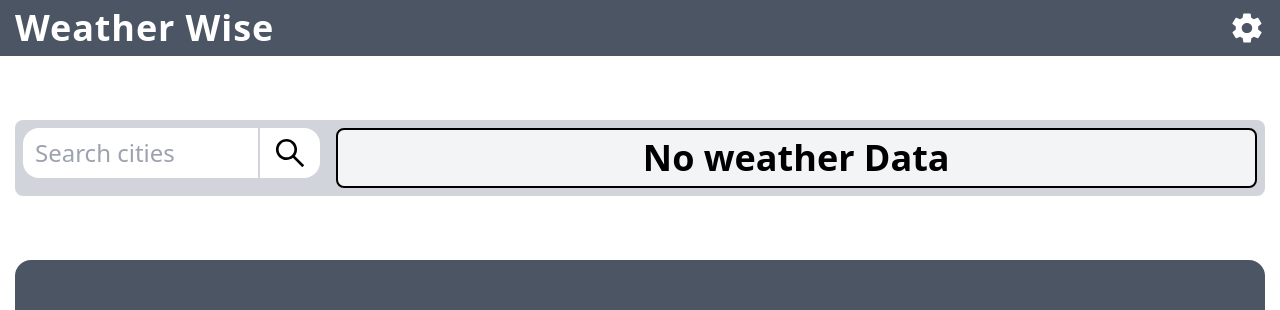
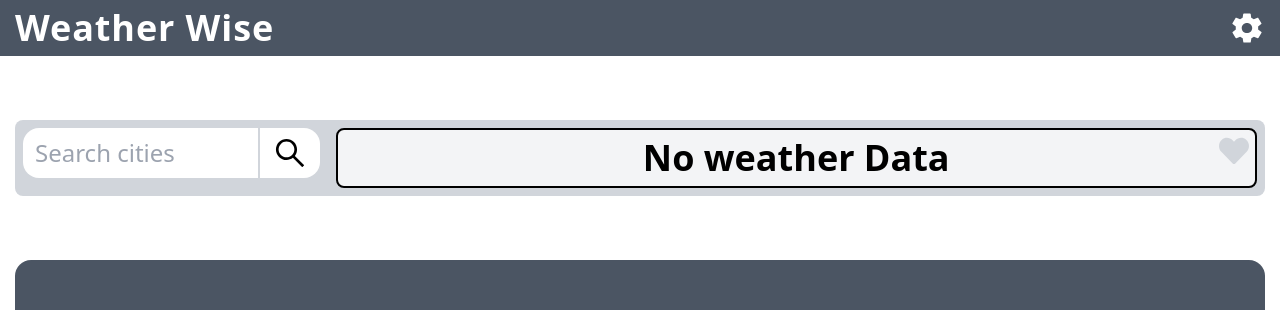
Before and after one commit to csutrick/Weather-Wise, a React (Create React App) app in the folder client/: page / in a window 1280 px wide. Shown: the top 310 px of the page. Built offline with nearby package versions, Linux system fonts and the light colour scheme.

Commit message:
Added favorite button

```diff
--- a/client/src/pages/Home.js
+++ b/client/src/pages/Home.js
@@ -1,6 +1,7 @@
 import React, { useState, useEffect } from 'react';
 import { AiOutlineSearch } from 'react-icons/ai';
 import { BsFillTrashFill } from 'react-icons/bs'
+import { FaHeart } from "react-icons/fa";
 
 import SearchResults from '../components/SearchResults';
 
@@ -8,6 +9,7 @@ const Home = () => {
   const [city, setCity] = useState('');
   const [weatherData, setWeatherData] = useState(null);
   const [pastSearches, setPastSearches] = useState([]);
+  const [isLiked, setIsLiked] = useState(false);
 
   const handleSearch = async () => {
     try {
@@ -46,8 +48,17 @@ const Home = () => {
     setPastSearches(savedCities);
   }, []);
 
+  const favToggle = () => {
+    setIsLiked((prevIsLiked) => !prevIsLiked);
+  };
+
   return (
-      <main className='bg-white w-[1250px] mx-12 flex flex-row py-16'>
+      <main className='bg-white w-[1250px] mx-12 flex flex-row py-16 relative'>
+        {/* favorite heart */}
+        <FaHeart onClick={favToggle}
+        className={`absolute right-4 top-20 text-3xl ${
+        isLiked ? 'text-red-500' : 'text-gray-300'}
+        hover:text-red-600 hover:scale-105 active:scale-110 transition-all duration-100 ease-in-out`}/>
         {/* sidebar container */}
         <div className='bg-gray-300 w-1/4 flex flex-col p-2 items-center rounded-l-lg'>
           {/* user input container */}
```
Also changed, not shown: client/src/components/SearchResults/index.js (line endings or trailing spaces).
